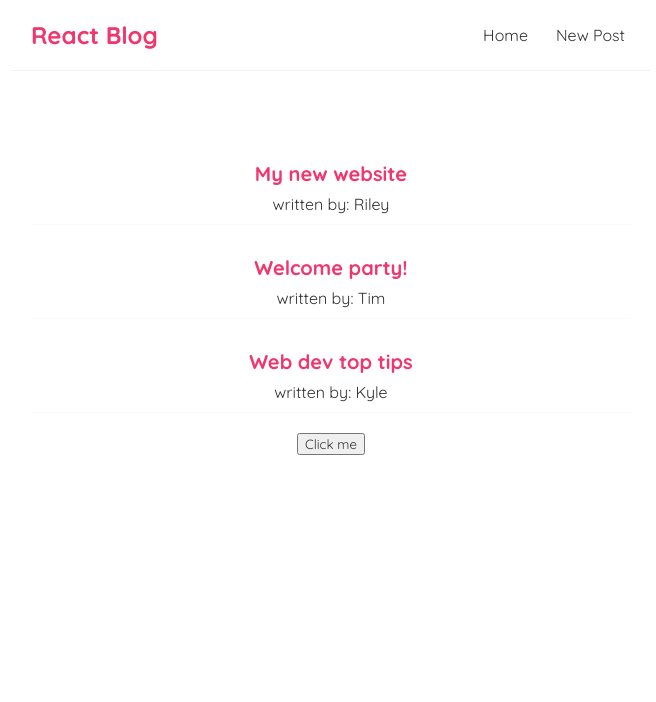
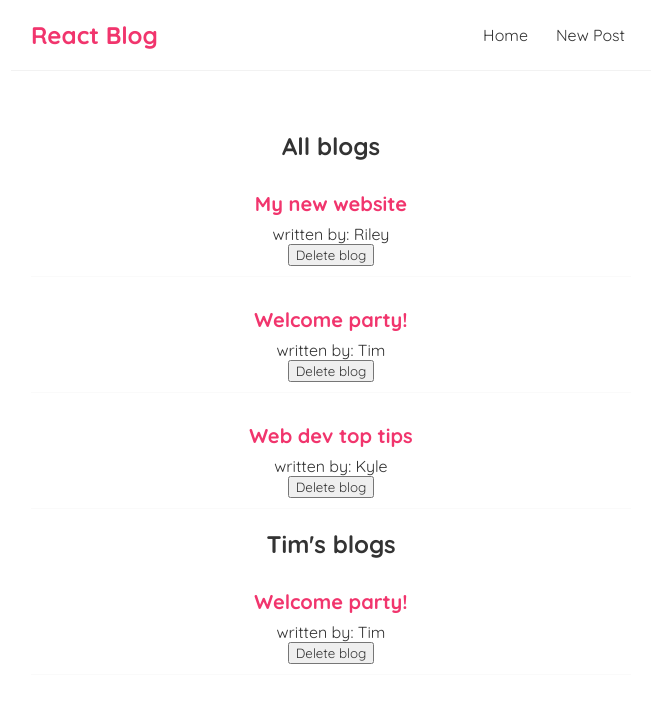
Before and after one commit to csipsz/react-site, a React (Create React App) app: page / in a window 1280 px wide. Shown: the top 702 px of the page, without its empty margins (309-965 px from the left). Built offline with nearby package versions, Linux system fonts and the light colour scheme.

Commit message:
filtering and handledelete with hooks

```diff
--- /dev/null
+++ b/src/BlogList.js
@@ -0,0 +1,16 @@
+const BlogList = ({blogs, title, handleDelete}) => {
+    return (
+        <div className="blog-list">
+            <h2>{title}</h2>
+            {blogs.map((blog) => (
+                <div className="blog-preview" key={blog.id}>
+                    <h2>{blog.title}</h2>
+                    <p>written by: {blog.author}</p>
+                    <button onClick={() => handleDelete(blog.id)}>Delete blog</button>
+                </div>
+            ))}
+        </div>
+     );
+}
+
+export default BlogList;
--- a/src/Home.js
+++ b/src/Home.js
@@ -1,4 +1,6 @@
 import { useState } from "react";
+import BlogList from "./BlogList";
+
 
 const Home = () => {
 
@@ -11,19 +13,15 @@
 
 
 
-    const handleClick = () => {
-
+    const handleDelete = (id) => {
+        const newBlogs = blogs.filter((blog) => blog.id !== id)
+        setBlogs(newBlogs);
     }
 
     return (
         <div className="home">
-            {blogs.map((blog) => (
-                <div className="blog-preview" key={blog.id}>
-                    <h2>{blog.title}</h2>
-                    <p>written by: {blog.author}</p>
-                </div>
-            ))}
-            <button onClick={handleClick}>Click me</button>
+            <BlogList blogs={blogs} title={"All blogs"} handleDelete={handleDelete}/>
+            <BlogList blogs={blogs.filter((blog) => blog.author === 'Tim')} title={"Tim's blogs"}/>
         </div>
      );
 }
```
